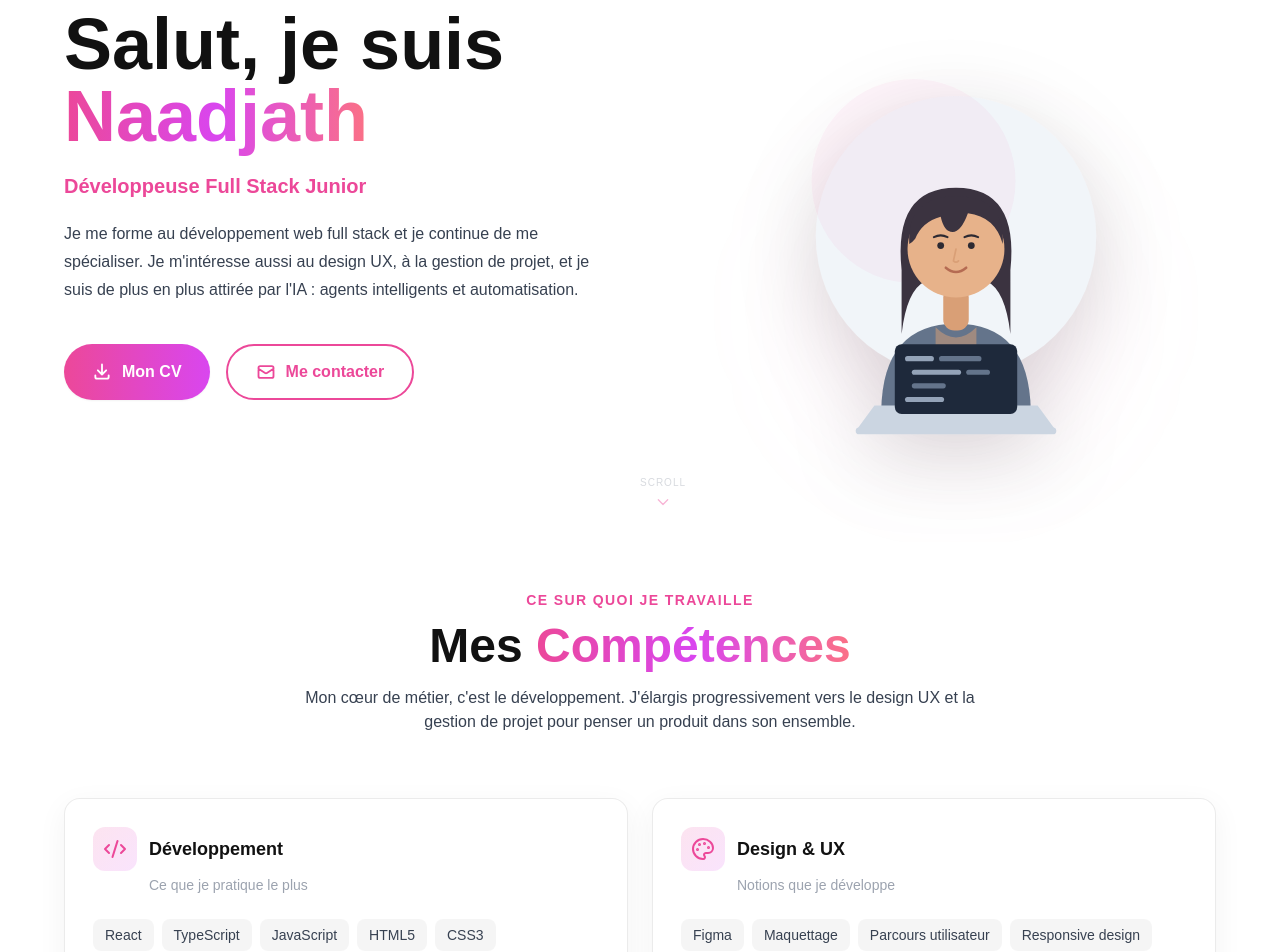
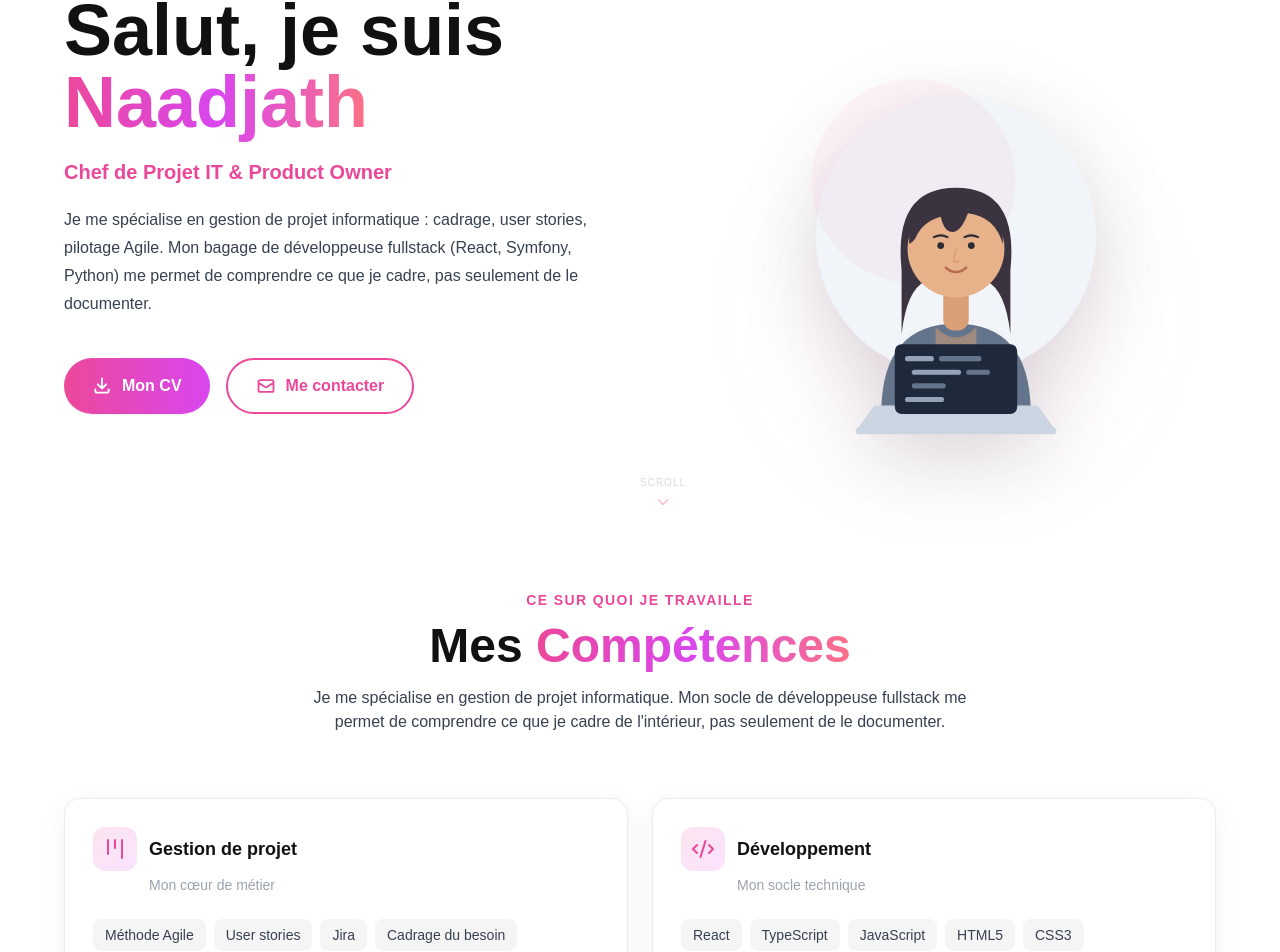
Before and after one commit to naadjath/mon_portfolio, a React (Vite) app: page / in a window 1280 px wide. Shown: the part 258-1210 px from the top of the page. Built offline with nearby package versions, Linux system fonts and the light colour scheme.

Commit message:
feat: repositionnement gestion de projet IT en premier, dev en soutien
- Hero: titre et description mis à jour (Chef de Projet IT & Product Owner)
- Competences: gestion de projet en premier pilier, texte d'intro inversé
- SEO: title/meta/og/twitter alignés sur le nouveau positionnement

```diff
--- a/index.html
+++ b/index.html
@@ -7,29 +7,29 @@
     <meta name="theme-color" content="#ec4899" />
 
     <!-- SEO -->
-    <title>Naadjath Seibou, Développeuse Fullstack</title>
+    <title>Naadjath Seibou, Chef de Projet IT &amp; Product Owner</title>
     <meta
       name="description"
-      content="Portfolio de Naadjath Seibou, développeuse fullstack (React, TypeScript, Symfony, Node.js) avec une appétence pour la gestion de projet. Recherche une alternance de 2 ans à partir de septembre 2026."
+      content="Portfolio de Naadjath Seibou, Chef de Projet IT & Product Owner avec un bagage développeuse fullstack (React, TypeScript, Symfony, Node.js). Recherche une alternance de 2 ans à partir de septembre 2026."
     />
     <meta name="author" content="Naadjath Seibou" />
 
     <!-- Aperçu réseaux sociaux (LinkedIn, etc.) -->
     <meta property="og:type" content="website" />
-    <meta property="og:title" content="Naadjath Seibou, Développeuse Fullstack" />
+    <meta property="og:title" content="Naadjath Seibou, Chef de Projet IT & Product Owner" />
     <meta
       property="og:description"
-      content="Développeuse fullstack (React, TypeScript, Symfony, Node.js) avec une appétence pour la gestion de projet. En recherche d'alternance dès septembre 2026."
+      content="Chef de Projet IT & Product Owner avec un bagage développeuse fullstack (React, TypeScript, Symfony, Node.js). En recherche d'alternance dès septembre 2026."
     />
     <meta property="og:url" content="https://naadjathdev.vercel.app/" />
     <meta property="og:locale" content="fr_FR" />
 
     <!-- Twitter -->
     <meta name="twitter:card" content="summary" />
-    <meta name="twitter:title" content="Naadjath Seibou, Développeuse Fullstack" />
+    <meta name="twitter:title" content="Naadjath Seibou, Chef de Projet IT & Product Owner" />
     <meta
       name="twitter:description"
-      content="Développeuse fullstack en recherche d'alternance dès septembre 2026."
+      content="Chef de Projet IT & Product Owner, bagage développeuse fullstack. En recherche d'alternance dès septembre 2026."
     />
   </head>
   <body>
--- a/src/pages/competence.tsx
+++ b/src/pages/competence.tsx
@@ -13,8 +13,22 @@ interface Pillar {
 
 const pillars: Pillar[] = [
   {
+    title: 'Gestion de projet',
+    subtitle: 'Mon cœur de métier',
+    icon: <Kanban className="w-6 h-6" />,
+    skills: [
+      'Méthode Agile',
+      'User stories',
+      'Jira',
+      'Cadrage du besoin',
+      'Priorisation',
+      'Notion / Trello',
+      'Travail en équipe',
+    ],
+  },
+  {
     title: 'Développement',
-    subtitle: 'Ce que je pratique le plus',
+    subtitle: 'Mon socle technique',
     icon: <Code2 className="w-6 h-6" />,
     skills: [
       'React',
@@ -40,20 +54,6 @@ const pillars: Pillar[] = [
       'Parcours utilisateur',
       'Responsive design',
       'Accessibilité (bases)',
-    ],
-  },
-  {
-    title: 'Gestion de projet',
-    subtitle: 'Vue en cours, mise en pratique',
-    icon: <Kanban className="w-6 h-6" />,
-    skills: [
-      'Méthode Agile',
-      'User stories',
-      'Jira',
-      'Cadrage du besoin',
-      'Priorisation',
-      'Notion / Trello',
-      'Travail en équipe',
     ],
   },
   {
@@ -103,8 +103,9 @@ const Competences = ({ darkMode }: CompetencesProps) => {
             className="mt-4 max-w-2xl mx-auto text-base"
             style={{ color: darkMode ? '#9ca3af' : '#374151' }}
           >
-            Mon cœur de métier, c'est le développement. J'élargis progressivement vers le
-            design UX et la gestion de projet pour penser un produit dans son ensemble.
+            Je me spécialise en gestion de projet informatique. Mon socle de développeuse
+            fullstack me permet de comprendre ce que je cadre de l'intérieur, pas seulement
+            de le documenter.
           </p>
         </div>
 
--- a/src/pages/hero.tsx
+++ b/src/pages/hero.tsx
@@ -97,7 +97,7 @@ const Hero = ({ darkMode }: HeroProps) => {
 
           {/* Rôle */}
           <p className="text-pink-500 text-xl font-semibold mb-5">
-            Développeuse Full Stack Junior
+            Chef de Projet IT &amp; Product Owner
           </p>
 
           {/* Description */}
@@ -105,9 +105,9 @@ const Hero = ({ darkMode }: HeroProps) => {
             className="text-base leading-7 mb-10"
             style={{ color: darkMode ? '#9ca3af' : '#374151' }}
           >
-            Je me forme au développement web full stack et je continue de me spécialiser.
-            Je m'intéresse aussi au design UX, à la gestion de projet, et je suis de plus en
-            plus attirée par l'IA : agents intelligents et automatisation.
+            Je me spécialise en gestion de projet informatique : cadrage, user stories,
+            pilotage Agile. Mon bagage de développeuse fullstack (React, Symfony, Python)
+            me permet de comprendre ce que je cadre, pas seulement de le documenter.
           </p>
 
           {/* Boutons CTA */}
```
